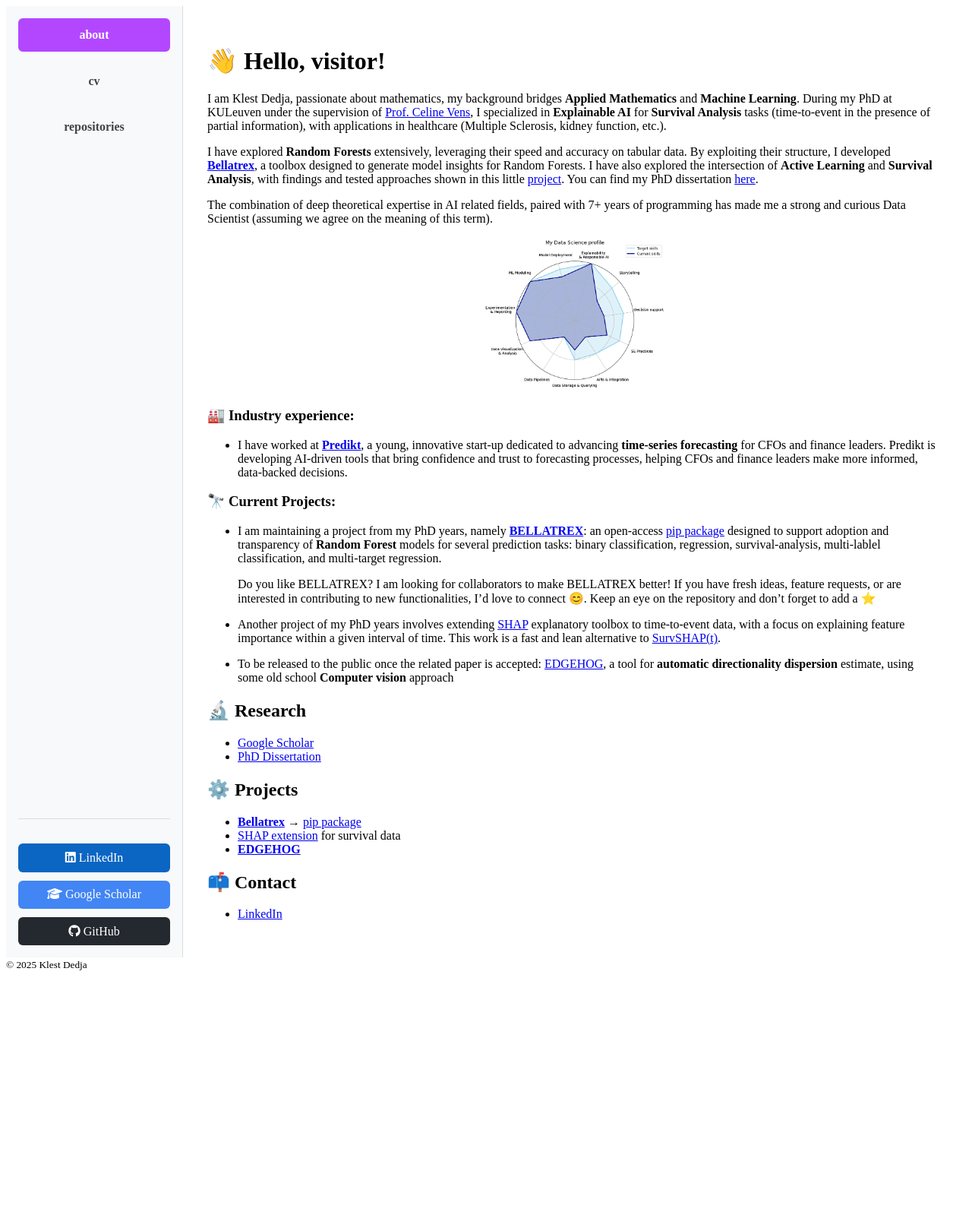
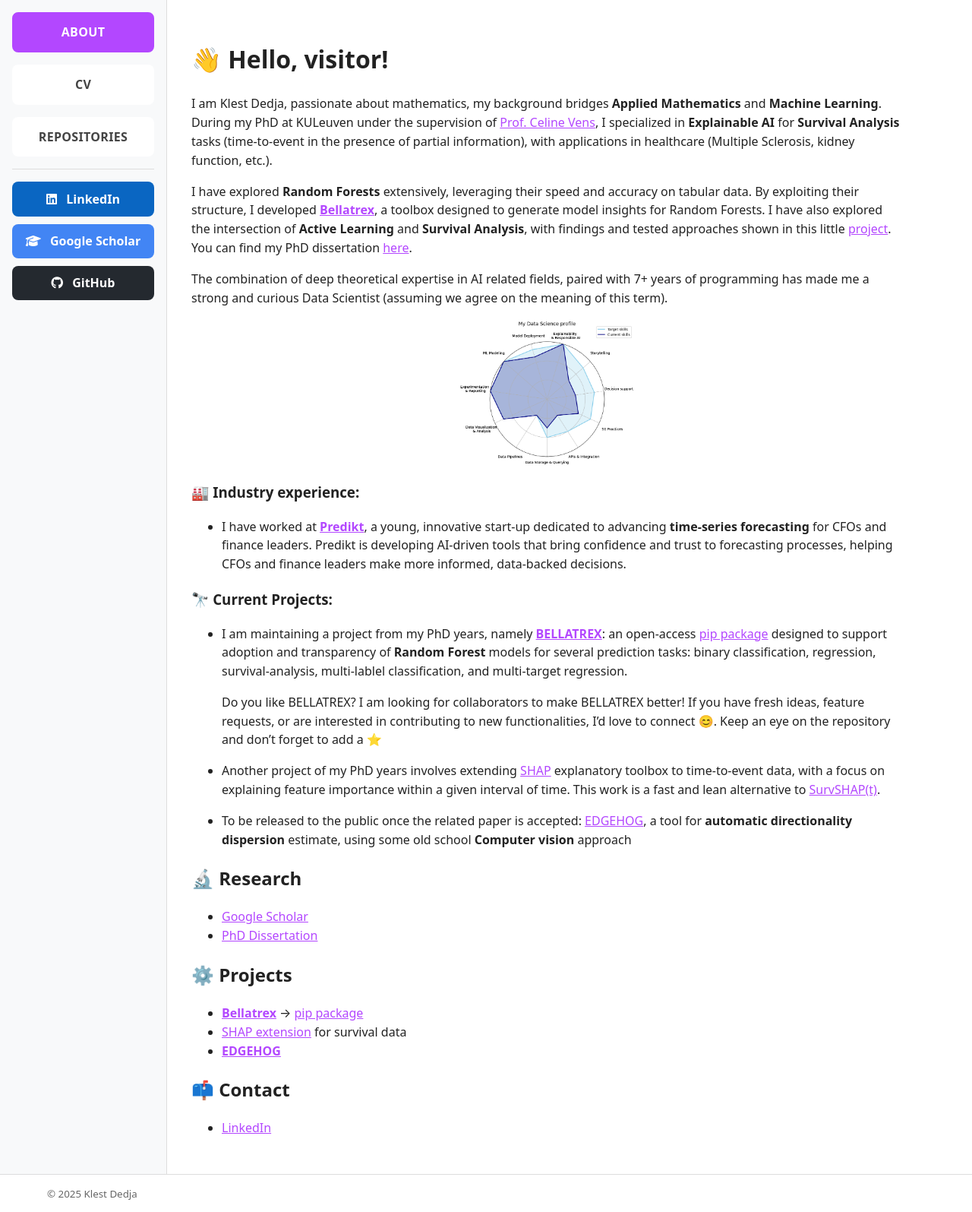
Before and after one commit to KlestDedja/klestdedja.github.io, a Jekyll site: the page built from index.md, in a window 1280 px wide. Shown: the whole page at 76% size. Built offline with Jekyll 4.4.1, drawn with Linux system fonts in a browser that asks for light colours; a style sheet for code colours, icons or effects is not loaded; before the commit the page ends 1286 px from its top, so only the background shows below that.

Commit message:
Enhance CSS styles and variables for better layout

```diff
--- a/assets/css/style.css
+++ b/assets/css/style.css
@@ -1,83 +1,164 @@
-/* Layout */
+/* --------- Base --------- */
+:root{
+  --accent: #b347ff;
+  --bg-soft: #f8f9fa;
+  --line: #dddddd;
+  --text: #222;
+  --muted: #666;
+}
+
+* { box-sizing: border-box; }
+
+html, body {
+  margin: 0;
+  padding: 0;
+}
+
+body {
+  color: var(--text);
+  font: 16px/1.55 system-ui, -apple-system, "Segoe UI", Roboto, Arial, sans-serif;
+  background: #fff;
+}
+
+/* --------- Layout --------- */
 .layout {
   display: flex;
   min-height: 100vh;
 }
 
 .sidebar {
-  width: 200px;
-  background: #f8f9fa;
+  width: 220px;
+  background: var(--bg-soft);
   padding: 1rem;
-  border-right: 1px solid #ddd;
+  border-right: 1px solid var(--line);
   display: flex;
   flex-direction: column;
-  justify-content: space-between;
 }
 
 .content {
   flex: 1;
   padding: 2rem;
+  max-width: 1000px;
 }
 
-/* Nav buttons */
+/* --------- Nav (About / CV / Repositories) --------- */
 .nav {
   display: flex;
   flex-direction: column;
   gap: 1rem;
-  margin-bottom: 2rem;
+  margin-bottom: 1rem;
 }
 
 .nav-link {
   display: block;
   text-align: center;
-  padding: 0.7rem 1rem;
-  border-radius: 6px;
-  font-weight: 600;
+  padding: 0.75rem 1rem;
+  border-radius: 8px;
+  font-weight: 700;
+  text-transform: uppercase;
+  letter-spacing: .02em;
   text-decoration: none;
   color: #444;
   border: 2px solid transparent;
-  transition: all 0.2s ease-in-out;
+  background: #fff;
+  transition: all .18s ease-in-out;
 }
 
 .nav-link:hover {
-  background: #b347ff22;
-  border-color: #b347ff;
+  background: rgba(179, 71, 255, 0.10);
+  border-color: var(--accent);
   color: #000;
 }
 
 .nav-link.active {
-  background: #b347ff;
+  background: var(--accent);
   color: #fff;
-  border-color: #b347ff;
+  border-color: var(--accent);
 }
 
-/* Social links block */
+/* --------- Social block --------- */
 .social {
   display: flex;
   flex-direction: column;
-  gap: 0.7rem;
-  margin-top: auto;
-  padding-top: 2rem;
-  border-top: 1px solid #ddd;
+  gap: 0.6rem;
+  padding-top: 1rem;
+  border-top: 1px solid var(--line);
 }
 
 .social-link {
   display: block;
   text-align: center;
-  padding: 0.6rem 1rem;
-  border-radius: 6px;
+  padding: 0.65rem 1rem;
+  border-radius: 8px;
   text-decoration: none;
-  font-weight: 500;
-  transition: all 0.2s ease-in-out;
+  font-weight: 600;
   color: #fff;
+  transition: filter .15s ease-in-out, transform .05s ease-in-out;
+}
+
+.social-link i {
+  margin-right: 0.5rem;
 }
 
 /* Brand colors */
 .social-link.linkedin { background: #0a66c2; }
-.social-link.linkedin:hover { background: #004182; }
+.social-link.linkedin:hover { filter: brightness(0.93); }
 
-.social-link.scholar { background: #4285f4; }
-.social-link.scholar:hover { background: #174ea6; }
+.social-link.scholar  { background: #4285f4; }
+.social-link.scholar:hover  { filter: brightness(0.93); }
 
-.social-link.github { background: #24292f; }
-.social-link.github:hover { background: #000; }
+.social-link.github   { background: #24292f; }
+.social-link.github:hover   { filter: brightness(0.93); }
+
+/* --------- Footer --------- */
+.site-footer {
+  border-top: 1px solid var(--line);
+  background: #fff;
+}
+.footer-inner {
+  max-width: 1220px;
+  margin: 0 auto;
+  padding: .75rem 2rem;
+  color: var(--muted);
+}
+
+/* --------- Content helpers --------- */
+img { max-width: 100%; height: auto; border-radius: 8px; }
+
+p img { display:block; margin: 0 auto; } /* centered images in <p align="center"> work too */
+
+a { color: var(--accent); }
+a:hover { opacity: 0.9; }
+
+/* --------- Responsive --------- */
+@media (max-width: 900px) {
+  .layout { flex-direction: column; }
+  .sidebar {
+    width: 100%;
+    border-right: none;
+    border-bottom: 1px solid var(--line);
+    padding: .75rem 1rem 1rem;
+  }
+  .nav {
+    flex-direction: row;
+    flex-wrap: wrap;
+    gap: .5rem;
+    margin-bottom: .5rem;
+  }
+  .nav-link {
+    flex: 1 1 auto;
+    padding: .6rem .8rem;
+    font-size: 0.95rem;
+  }
+  .social {
+    flex-direction: row;
+    gap: .5rem;
+    padding-top: .75rem;
+  }
+  .social-link {
+    flex: 1 1 auto;
+    padding: .55rem .7rem;
+    font-size: 0.95rem;
+  }
+  .content { padding: 1.25rem; }
+}
```
